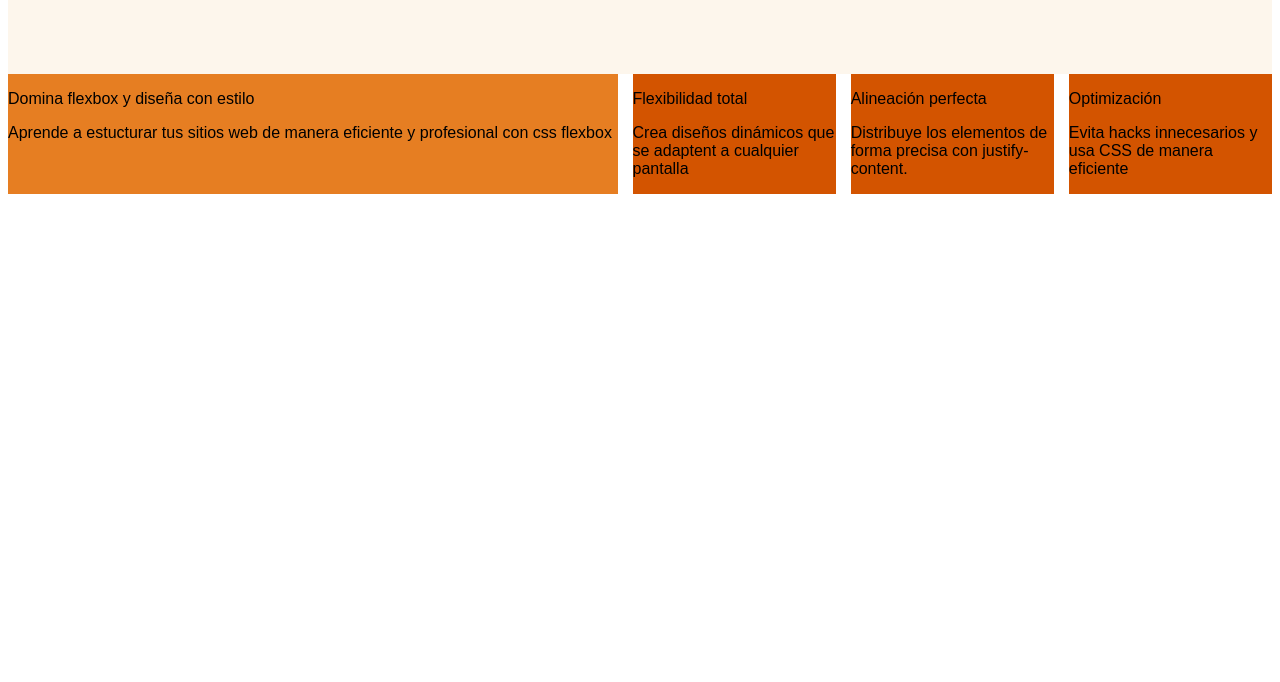
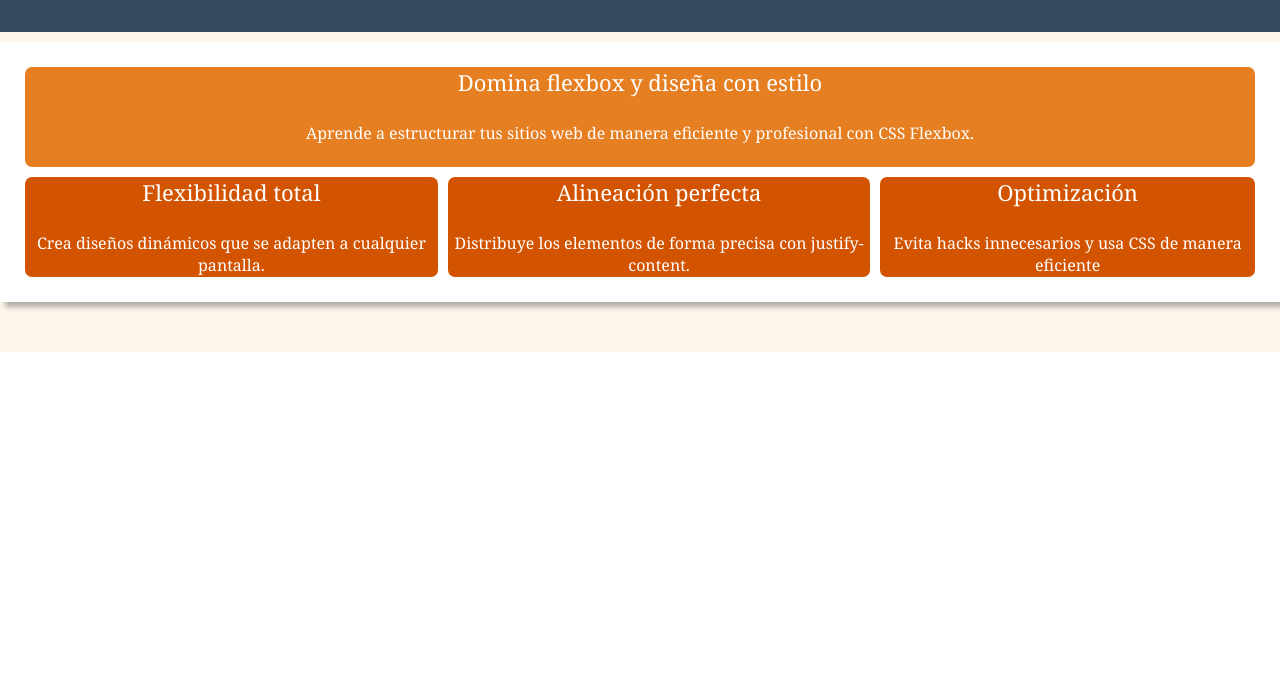
Before and after one commit to AlexanderRiquelme/desarrollo_app_web, a plain HTML site: page 11_flexbox/index.html in a window 1280 px wide. Shown: the part 118-800 px from the top of the page. Drawn offline with Linux system fonts and the light colour scheme.

Commit message:
11 flexbox

```diff
--- a/11_flexbox/index.html
+++ b/11_flexbox/index.html
@@ -7,13 +7,36 @@
     <link rel="stylesheet" href="style.css">
 </head>
 <body>
-    <div class="top-bar"><p class="flex">Flexbox</p><p>Diseño de caja fexible, comúnmente conocido como flexbox</p></div>
-    <div class="mid">
-        <div class="container">
-            <div class="box1"><p>Domina flexbox y diseña con estilo</p><p>Aprende a estucturar tus sitios web de manera eficiente y profesional con css flexbox</p></div>
-            <div class="box2"><p>Flexibilidad total</p><p>Crea diseños dinámicos que se adaptent a cualquier pantalla</p></div>
-            <div class="box3"><p>Alineación perfecta</p><p>Distribuye los elementos de forma precisa con justify-content.</p></div>
-            <div class="box4"><p>Optimización</p><p>Evita hacks innecesarios y usa CSS de manera eficiente</p></div>
+    <div class="container">
+        <div class="top">
+            <div>
+                <h1>Flexbox</h1>
+                <p>Diseño de caja flexible, comúnmente conocido como flexbox</p>
+            </div>
+        </div>
+            <div class="bot">
+                <div class="body">
+                    <div class="box box-main">
+                        <p class="grande">Domina flexbox y diseña con estilo</p>
+                        <p>Aprende a estructurar tus sitios web de manera eficiente y profesional con CSS Flexbox.</p>
+                    </div>
+                    <div class="row">
+                        <div class="box">
+                            <p class="grande">Flexibilidad total</p>
+                            <p>Crea diseños dinámicos que se adapten a cualquier pantalla.</p>
+                        </div>
+                        <div class="box">
+                            <p class="grande">Alineación perfecta</p>
+                            <p>Distribuye los elementos de forma precisa con justify-content.</p>
+                        </div>
+                        <div class="box">
+                            <p class="grande">Optimización</p>
+                            <p>Evita hacks innecesarios y usa CSS de manera eficiente</p>
+                        </div>
+                    </div>
+
+                </div>
+            </div>
         </div>
     </div>
 </body>
--- a/11_flexbox/style.css
+++ b/11_flexbox/style.css
@@ -1,35 +1,54 @@
 *{
-    font:message-box
+    padding: 0;
+    margin: 0;
+    color: white;
+    font-family: Cambria, Cochin, Georgia, Times, 'Times New Roman', serif;
 }
-.top-bar{
-    display: flex;
-    flex:1;
+.grande{
+    font-size: 22px;
+    margin-bottom: 25px;
+}
+.container{
+    flex-direction: row;
+}
+.top{
+    padding: 35px 25px;
     background-color: rgb(52, 73, 94);
     text-align: center;
-    color: white;
+
 }
-.flex{
-    font-size: 24px;
-    font-family: Impact;
+.top h1{
+    margin-bottom: 15px;
 }
-.mid{
-    display: flex;
+.bot{
     flex: 9;
     background-color: rgb(253, 246, 236);
+    padding-top: 10px;
+    padding-bottom: 50px;
+    display: flex;
+}
+.body{
+    margin: auto;
+    background-color: white;
+    padding: 20px;
+    display: flex;
+    flex-direction: column;
+    text-align: center;
+    box-shadow: 5px 5px 5px rgba(0, 0, 0, 0.3)
+}
+.row{
+    display: flex;
+}
+.box{
 
+    background-color: rgb(211, 84, 0);
+    border-radius: 7px;
+    margin: 5px;
+    height: 100px;
 }
-.container{
-    background-color: white;
-    margin-top: 100px;
-    flex-wrap: wrap;
-    display: flex;
-    gap: 15px;
+
+.box-main{
+    background-color: rgb(230, 126, 34);
+    border-radius: 7px;
+    height: 100px
 }
-.box1{
-    flex: 3;
-    background-color: rgb(230, 126, 34);
-}
-.box2,.box3,.box4{
-    background-color: rgb(211, 84, 0)   ;
-    flex: 1;
-}
```
